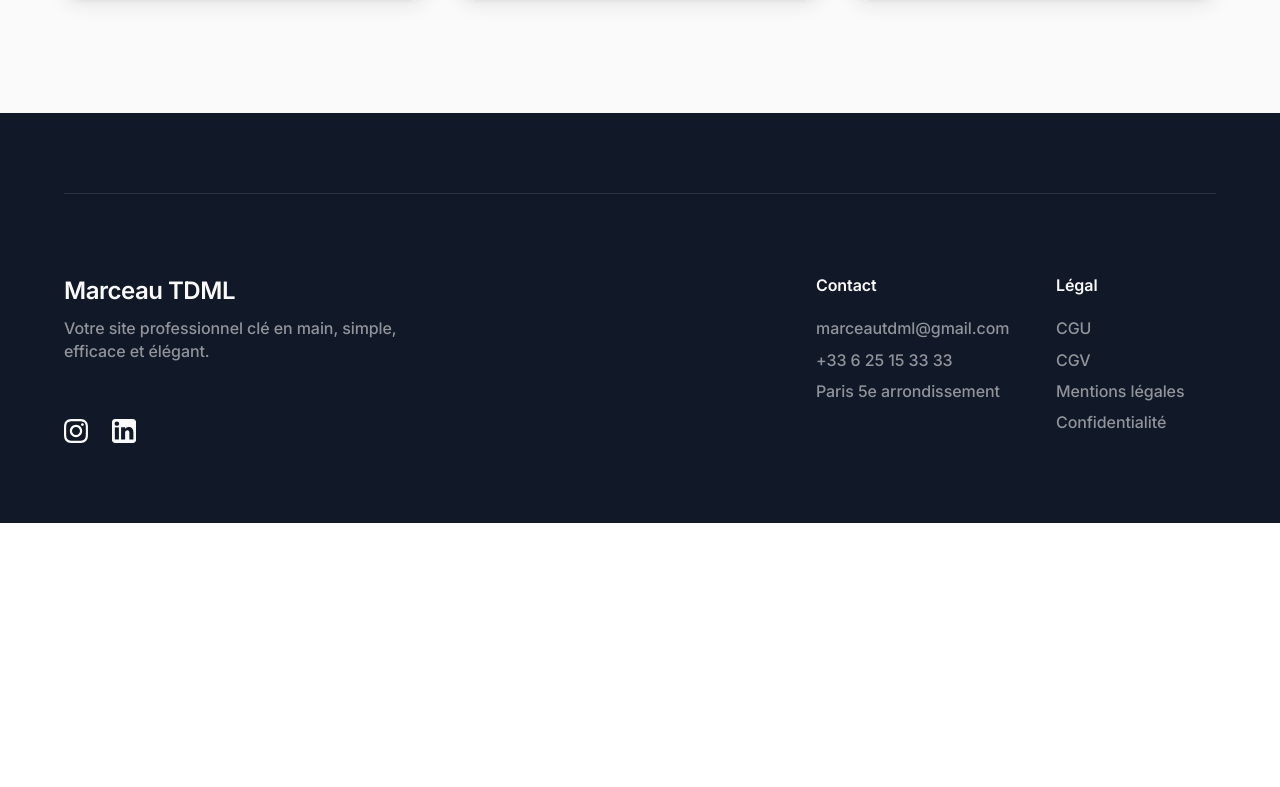
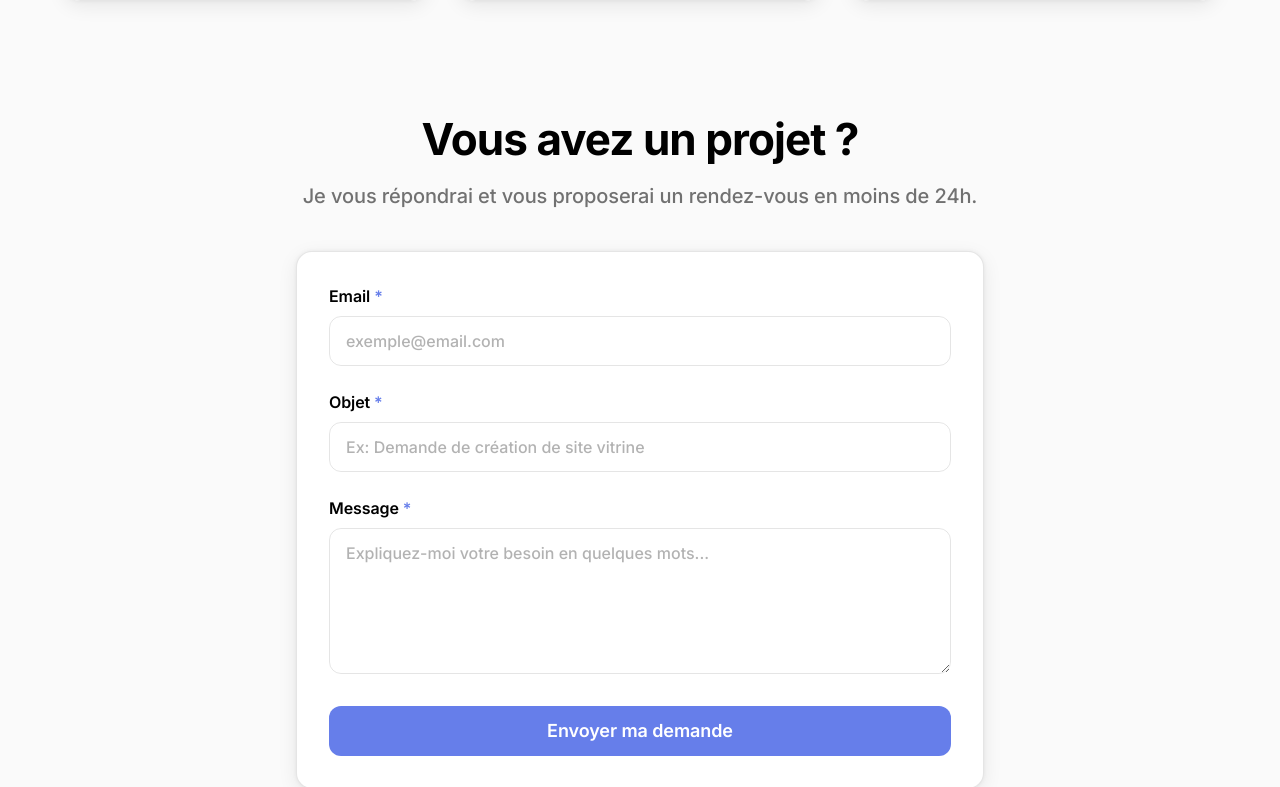
Before and after one commit to MarceauTDML/MarceauTDML-portfolio, a React (Vite) app: page / in a window 1280 px wide. Shown: the part 4035-4822 px from the top of the page. Before the commit the page ends 4558 px from the top, so only its background shows below. Built offline with nearby package versions, Linux system fonts and the light colour scheme.

Commit message:
v1.3.0
Ajout du formulaire de contact

```diff
--- a/src/app/App.tsx
+++ b/src/app/App.tsx
@@ -4,6 +4,7 @@ import { About } from "./components/About";
 import { Portfolio } from "./components/Portfolio";
 import { Process } from "./components/Process";
 import { Pricing } from "./components/Pricing";
+import { Contact } from "./components/Contact";
 import { Footer } from "./components/Footer";
 
 export default function App() {
@@ -16,6 +17,7 @@ export default function App() {
         <Portfolio />
         <Process />
         <Pricing />
+        <Contact />
       </main>
       <Footer />
     </div>
--- /dev/null
+++ b/src/app/components/Contact.tsx
@@ -0,0 +1,94 @@
+import { useState, FormEvent } from "react";
+
+export function Contact() {
+  const [formData, setFormData] = useState({
+    email: "",
+    subject: "",
+    message: "",
+  });
+
+  const handleSubmit = (e: FormEvent) => {
+    e.preventDefault();
+
+    const mailtoLink = `mailto:marceautdml@gmail.com?subject=${encodeURIComponent(
+      formData.subject
+    )}&body=${encodeURIComponent(
+      `Expéditeur : ${formData.email}\n\nMessage :\n${formData.message}`
+    )}`;
+
+    window.location.href = mailtoLink;
+  };
+
+  return (
+    <section id="contact" className="w-full bg-[#fafafa] font-['Inter',sans-serif] pb-16 md:pb-20 lg:pb-28">
+      <div className="max-w-[768px] mx-auto px-6 md:px-10">
+
+        <div className="flex flex-col gap-4 mb-10 text-center">
+          <h3 className="font-bold text-[32px] sm:text-[38px] md:text-[44px] leading-[1.2] tracking-[-0.96px] text-black">
+            Vous avez un projet ?
+          </h3>
+          <p className="font-medium text-[18px] md:text-[20px] leading-[1.45] tracking-[-0.1px] text-[rgba(0,0,0,0.55)]">
+            Je vous répondrai et vous proposerai un rendez-vous en moins de 24h.
+          </p>
+        </div>
+
+        <form
+          onSubmit={handleSubmit}
+          className="bg-white p-6 md:p-8 rounded-2xl flex flex-col gap-6 relative border-[0.5px] border-[rgba(0,0,0,0.1)] shadow-[0px_0px_4.4px_0px_rgba(0,0,0,0.06),0px_5px_19px_0px_rgba(0,0,0,0.08)]"
+        >
+          <div className="flex flex-col gap-2">
+            <label htmlFor="email" className="font-semibold text-[16px] tracking-[-0.09px] text-black">
+              Email <span className="text-[#667eea]">*</span>
+            </label>
+            <input
+              type="email"
+              id="email"
+              required
+              value={formData.email}
+              onChange={(e) => setFormData({ ...formData, email: e.target.value })}
+              className="rounded-xl border border-[rgba(0,0,0,0.1)] px-4 py-3 font-medium text-[16px] text-black placeholder-[rgba(0,0,0,0.3)] focus:outline-none focus:border-[#667eea] focus:ring-1 focus:ring-[#667eea] transition-all"
+              placeholder="exemple@email.com"
+            />
+          </div>
+
+          <div className="flex flex-col gap-2">
+            <label htmlFor="subject" className="font-semibold text-[16px] tracking-[-0.09px] text-black">
+              Objet <span className="text-[#667eea]">*</span>
+            </label>
+            <input
+              type="text"
+              id="subject"
+              required
+              value={formData.subject}
+              onChange={(e) => setFormData({ ...formData, subject: e.target.value })}
+              className="rounded-xl border border-[rgba(0,0,0,0.1)] px-4 py-3 font-medium text-[16px] text-black placeholder-[rgba(0,0,0,0.3)] focus:outline-none focus:border-[#667eea] focus:ring-1 focus:ring-[#667eea] transition-all"
+              placeholder="Ex: Demande de création de site vitrine"
+            />
+          </div>
+
+          <div className="flex flex-col gap-2">
+            <label htmlFor="message" className="font-semibold text-[16px] tracking-[-0.09px] text-black">
+              Message <span className="text-[#667eea]">*</span>
+            </label>
+            <textarea
+              id="message"
+              required
+              rows={5}
+              value={formData.message}
+              onChange={(e) => setFormData({ ...formData, message: e.target.value })}
+              className="rounded-xl border border-[rgba(0,0,0,0.1)] px-4 py-3 font-medium text-[16px] text-black placeholder-[rgba(0,0,0,0.3)] focus:outline-none focus:border-[#667eea] focus:ring-1 focus:ring-[#667eea] transition-all resize-y"
+              placeholder="Expliquez-moi votre besoin en quelques mots..."
+            />
+          </div>
+
+          <button
+            type="submit"
+            className="w-full mt-2 rounded-xl px-4 py-3 font-semibold text-[16px] md:text-[18px] tracking-[-0.09px] leading-[1.45] transition-colors cursor-pointer bg-[#667eea] text-white hover:bg-[#5a6fd6]"
+          >
+            Envoyer ma demande
+          </button>
+        </form>
+      </div>
+    </section>
+  );
+}
--- a/src/app/components/Footer.tsx
+++ b/src/app/components/Footer.tsx
@@ -45,7 +45,7 @@ function LinkedInIcon() {
 export function Footer() {
   return (
     <footer
-      id="contact"
+      id="footer"
       className="w-full bg-[#111827] font-['Inter',sans-serif]"
     >
       <div className="max-w-[1280px] mx-auto px-6 md:px-10 lg:px-16 py-16 md:py-20">
--- a/src/app/components/Pricing.tsx
+++ b/src/app/components/Pricing.tsx
@@ -72,16 +72,16 @@ function PricingCard({
           ))}
         </div>
 
-        {/* Button */}
-        <button
-          className={`w-full rounded-xl px-4 py-3 font-semibold text-[16px] md:text-[18px] tracking-[-0.09px] leading-[1.45] transition-colors cursor-pointer ${
+        <a
+          href="#contact"
+          className={`block text-center w-full rounded-xl px-4 py-3 font-semibold text-[16px] md:text-[18px] tracking-[-0.09px] leading-[1.45] transition-colors cursor-pointer ${
             buttonStyle === "primary"
               ? "bg-[#667eea] text-white hover:bg-[#5a6fd6]"
               : "bg-transparent text-[#667eea] border-2 border-[#667eea] hover:bg-[#667eea]/5"
           }`}
         >
           {buttonText}
-        </button>
+        </a>
       </div>
       <div
         aria-hidden="true"
```
